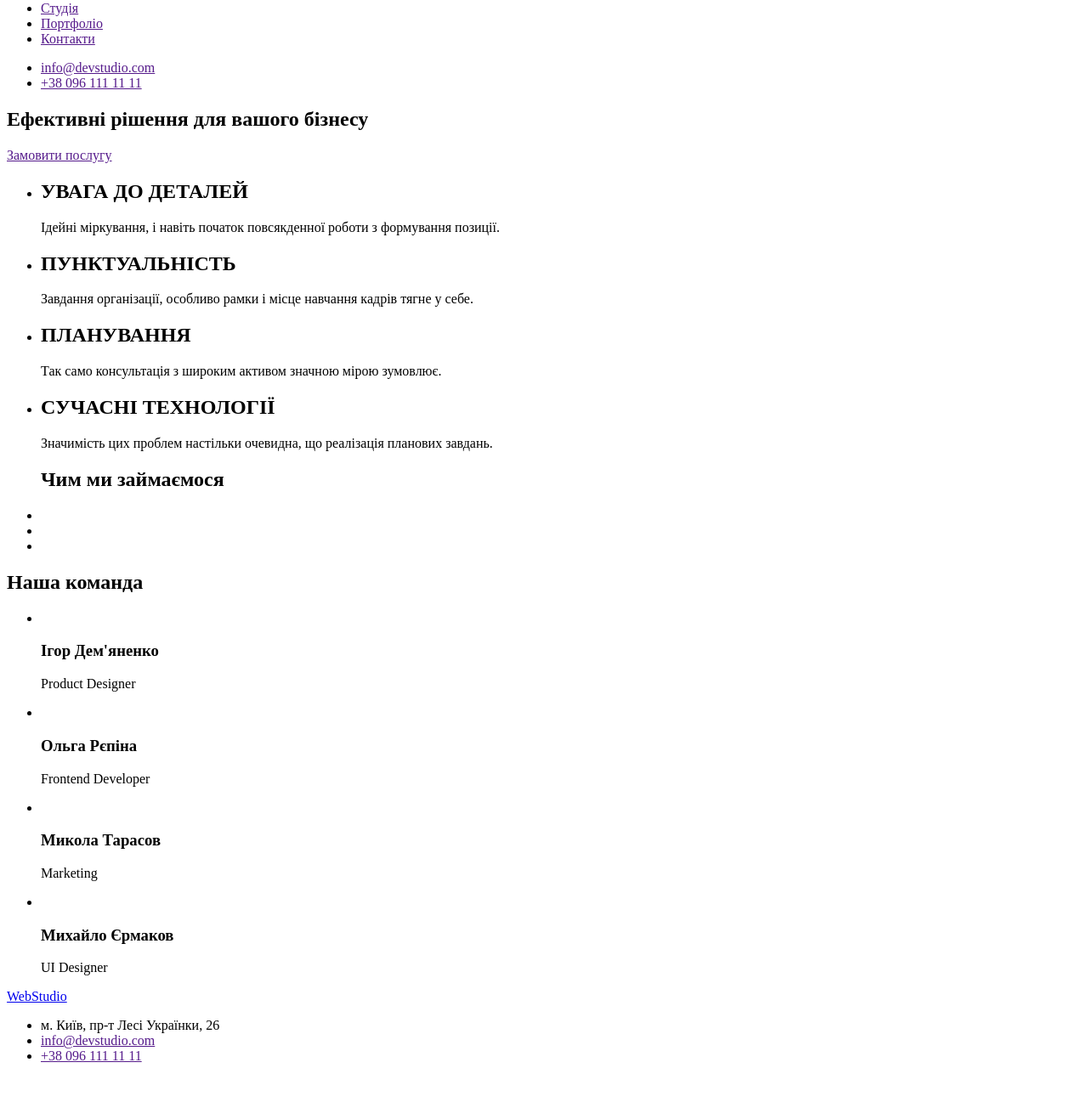
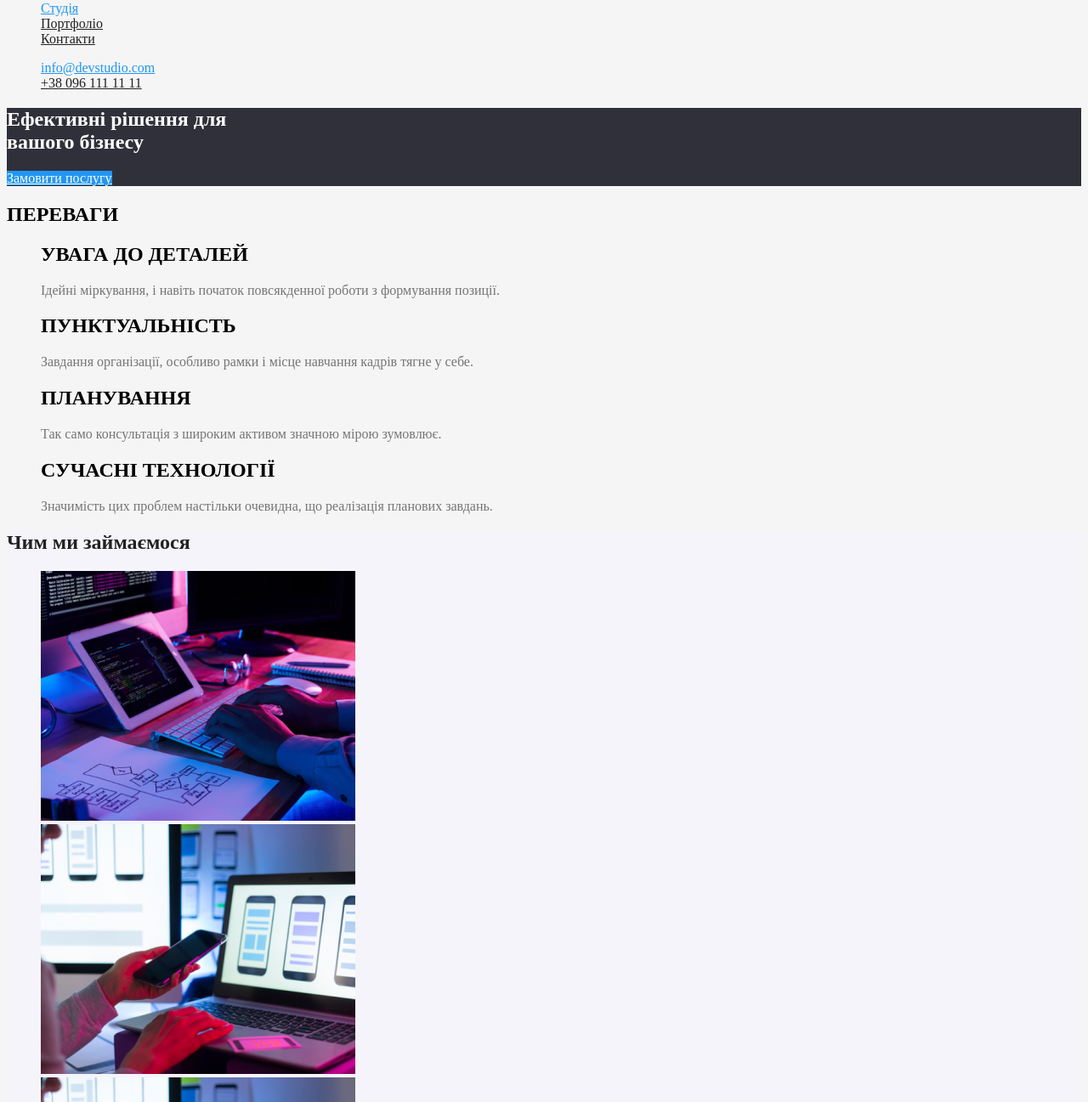
Before and after one commit to Andrii02-hab/My-first-progect, a plain HTML site: page index.html in a window 1280 px wide. Shown: the part 41-1338 px from the top of the page at 85% size. Before the commit the page ends 1309 px from the top, so only its background shows below. Drawn offline with Linux system fonts and the light colour scheme.

Commit message:
Додається оформлення кольору

```diff
--- /dev/null
+++ b/CSS/common.css
@@ -0,0 +1,55 @@
+:root{
+  --primary-text-color:#212121;
+  --title-text-color:#757575;
+  --accent-color: #2196F3;
+  --white-header-color:#ffffff;
+  --dark-background-color:#2F303A;
+  --white-background-color:#F5F5F5;
+  --white-backgroundtwo-color:#F5F4FA;
+  --adres-color: rgba(255, 255, 255, 0.6);
+  --emblem-color:#000000;
+  --white-text-color:#FFF;
+
+}
+
+.body{background-color:var(--white-background-color);}
+.ul{list-style: none;}
+
+
+/* Site header */
+.logo{color: var(--emblem-color);}
+.logo-main {color: var(--accent-color);}
+
+.logo:hover,
+.logo:focus {color: var(--accent-color);}
+
+/* Site nav */
+
+.site-nav .link{color: var(--primary-text-color);}
+.site-nav .link:hover,
+.site-nav .link:focus{color: var(--accent-color);}
+.site-nav .link-list{color: var(--accent-color);}
+
+.contakt .contakt-site{color: var(--accent-color);}
+.contakt .contakt-phone{color: var(--primary-text-color);}
+
+/* hero */
+
+.div{background-color: var(--dark-background-color);}
+.title-hero{color: var(--white-text-color);}
+
+
+
+/* footer */
+
+.footer{background-color: var(--dark-background-color);}
+
+.logo{color: var(--emblem-color);}
+.logo-main {color: var(--accent-color);}
+
+.logo:hover,
+.logo:focus {color: var(--accent-color);}
+
+.footer-adres{color: var(--white-header-color);}
+.contakt-site{color: var(--adres-color);}
+.contakt-phone{color: var(--adres-color);}
--- /dev/null
+++ b/CSS/main.css
@@ -0,0 +1,79 @@
+:root{
+  --primary-text-color:#212121;
+  --title-text-color:#757575;
+  --accent-color: #2196F3;
+  --white-header-color:#ffffff;
+  --dark-background-color:#2F303A;
+  --white-background-color:#F5F5F5;
+  --white-backgroundtwo-color:#F5F4FA;
+  --adres-color: rgba(255, 255, 255, 0.6);
+  --emblem-color:#000000;
+  --white-text-color:#FFF;
+
+}
+
+.body{background-color:var(--white-background-color);}
+.ul{list-style: none;}
+
+
+/* Site header */
+.logo{color: var(--emblem-color);}
+.logo-main {color: var(--accent-color);}
+
+.logo:hover,
+.logo:focus {color: var(--accent-color);}
+
+/* Site nav */
+
+.site-nav .link{color: var(--primary-text-color);}
+.site-nav .link:hover,
+.site-nav .link:focus{color: var(--accent-color);}
+.site-nav .link-list{color: var(--accent-color);}
+
+.contakt .contakt-site{color: var(--accent-color);}
+.contakt .contakt-phone{color: var(--primary-text-color);}
+
+/* hero */
+
+.div{background-color: var(--dark-background-color);}
+.title-hero{color: var(--white-text-color);}
+
+/* button */
+
+.button{color: var(--white-text-color);
+  background-color: var(--accent-color);}
+
+ .button .primery{background-color:var(--accent-color);
+color: var(--white-text-color); }
+
+
+/* Our advantages*/
+ .section{background-color: var(--white-background-color);}
+  .section .section-title{color: var(--primary-text-color);}
+ .section-title-advantages{color: var(--title-text-color);}
+
+
+/* activity */
+
+.activity{background-color: var(--white-backgroundtwo-color);}
+.activity-title{color: var(--primary-text-color);}
+
+/* our team */
+
+.team{background-color: var(--white-backgroundtwo-color);}
+.team-title{color: var(--primary-text-color);}
+.text-team{color: var(--title-text-color);}
+
+/* footer */
+
+.footer{background-color: var(--dark-background-color);}
+
+.logo{color: var(--emblem-color);}
+.logo-main {color: var(--accent-color);}
+
+.logo:hover,
+.logo:focus {color: var(--accent-color);}
+
+.footer-adres{color: var(--white-header-color);}
+.contakt-site{color: var(--adres-color);}
+.contakt-phone{color: var(--adres-color);}
--- /dev/null
+++ b/CSS/portfolio.css
@@ -0,0 +1 @@
+body{background-color: tomato;}
--- a/index.html
+++ b/index.html
@@ -5,123 +5,111 @@
   <meta http-equiv="X-UA-Compatible" content="IE=edge">
   <meta name="viewport" content="width=device-width, initial-scale=1.0">
   <title>Document</title>
+  <link rel="stylesheet" href="./CSS/common.css">
+  <link rel="stylesheet" href="./CSS/main.css">
 </head>
-<body>
-  <!--Шапка сайту-->
+<body class="body">
+  <!--Site header-->
+
   <header>
-    <a href="/">
-      WebStudio
-    </a>
-
-    <nav>
-      <ul>
-        <li><a href="">Студія</a></li>
-        <li><a href="">Портфоліо</a></li>
-        <li><a href="">Контакти</a></li>
+    <a class="logo" href="./index.html"
+          ><span class="logo-main">Web</span>Studio</a>
+<!--Site nav-->
+    <nav class="nav">
+      <ul class="site-nav ul">
+        <li><a href="" class="link-list">Студія</a></li>
+        <li><a href="./Portfolio.html" class="link">Портфоліо</a></li>
+        <li><a href="" class="link">Контакти</a></li>
       </ul>
      </nav>
-    <ul>
-      <li><a href="">info@devstudio.com</a></li>
-      <li><a href="">+38 096 111 11 11</a></li>
+    <ul class="contakt ul">
+      <li><a href="" class="contakt-site">info@devstudio.com</a></li>
+      <li><a href="" class="contakt-phone">+38 096 111 11 11</a></li>
     </ul>
-
   </header>
-
 <main>
-  <!--Замовити послугу-->
-  <div>
-    <section>
-      <h1>Ефективні рішення для вашого бізнесу</h1>
-      <a href="">Замовити послугу</a>
+  <!--hero-->
+  <div class="div">
+    <section class="hero-div">
+      <h1 class="title-hero">Ефективні рішення для <br>вашого бізнесу</h1>
+      <a href="" class="button primery">Замовити послугу</a>
     </section>
   </div>
-<!--Наші переваги-->
-<section>
-  <ul>
-    <li>
-      <h2>УВАГА ДО ДЕТАЛЕЙ</h2>
-      <p>Ідейні міркування, і навіть початок повсякденної роботи з формування позиції.</p>
+<!--Our advantages-->
+<section class="section"></section>
+<h2 class="section-title">ПЕРЕВАГИ</h2>
+  <ul class="section-ul list ul">
+    <li class="section-list">
+      <h2 class="section-title">УВАГА ДО ДЕТАЛЕЙ</h2>
+      <p class="section-title-advantages">Ідейні міркування, і навіть початок повсякденної роботи з формування позиції.</p>
     </li>
-</ul>
-
-<ul>
-  <li>
-    <h2>ПУНКТУАЛЬНІСТЬ</h2>
-    <p>Завдання організації, особливо рамки і місце навчання кадрів тягне у себе.</p>
-  </li>
-</ul>
-
-
-<ul>
-  <li>
-    <h2>ПЛАНУВАННЯ</h2>
-    <p>Так само консультація з широким активом значною мірою зумовлює.</p>
-  </li>
-</ul>
-
-
-<ul>
-  <li>
-    <h2>СУЧАСНІ ТЕХНОЛОГІЇ</h2>
-    <p>Значимість цих проблем настільки очевидна, що реалізація планових завдань.</p>
-  </li>
-</ul>
-
-</section>
-<!--Вид діяльності-->
-<section>
-  <ul>
-          <a>
-            <h2>Чим ми займаємося</h2>
-
-            <li>  <img src="/Learn1.png" alt="" width="370"/></li>
-            <li> <img src="/Learn2.png" alt="" width="370"/></li>
-            <li><img src="/Learn3.png" alt="" width="370"/></li>
-         </a>
+    <li class="section-list">
+      <h2 class="section-title">ПУНКТУАЛЬНІСТЬ</h2>
+      <p class="section-title-advantages">Завдання організації, особливо рамки і місце навчання кадрів тягне у себе.</p>
+    </li>
+    <li class="section-list">
+      <h2 class="section-title">ПЛАНУВАННЯ</h2>
+      <p class="section-title-advantages">Так само консультація з широким активом значною мірою зумовлює.</p>
+    </li>
+    <li class="section-list">
+      <h2 class="section-title">СУЧАСНІ ТЕХНОЛОГІЇ</h2>
+      <p class="section-title-advantages">Значимість цих проблем настільки очевидна, що реалізація планових завдань.</p>
+    </li>
   </ul>
 </section>
-<!--Наша команда-->
-<section>
-  <h2>Наша команда</h2>
-  <ul>
-    <li>
-      <img src="/Learn4.jpg" alt="" width="270"/>
-      <h3>Ігор Дем'яненко</h3>
-    <p>Product Designer</p>
+<!--activity-->
+<section class="activity">
+    <h2 class="activity-title">Чим ми займаємося</h2>
+  <ul class="features-title ul">
+      <li class="section-features-list">
+        <a class="features-list" href="">
+          <img src="Images/Image1.png" alt="" width="370"/></li>
+      <li class="section-features-list">
+        <a class="features-list" href="">
+          <img src="Images/Image2.png" alt="" width="370"/></a></li>
+      <li class="section-features-list">
+        <a class="features-list" href="">
+          <img src="Images/Image2.png" alt="" width="370"/></a></li>
+    </ul>
+</section>
+<!--our team -->
+<section class="team">
+  <h2 class="team-title">Наша команда</h2>
+  <ul class="section-team ul">
+    <li class="section-title-team">
+      <img src="Images/Image4.png" alt="" width="270"/>
+      <h3 class="team-title">Ігор Дем'яненко</h3>
+    <p class="text-team">Product Designer</p>
     </li>
 
-    <li>
-      <img src="/Learn5.jpg" alt="" width="270"/>
-      <h3>Ольга Рєпіна</h3>
-    <p>Frontend Developer</p>
+    <li class="">
+      <img src="Images/Image5.png" alt="" width="270"/>
+      <h3 class="team-title">Ольга Рєпіна</h3>
+    <p class="text-team">Frontend Developer</p>
     </li>
 
-    <li>
-      <img src="/Learn6.jpg" alt="" width="270"/>
-      <h3>Микола Тарасов</h3>
-    <p>Marketing</p>
+    <li class="section-title-team">
+      <img src="Images/Image6.png" alt="" width="270"/>
+      <h3 class="team-title">Микола Тарасов</h3>
+    <p class="text-team">Marketing</p>
     </li>
 
-    <li>
-      <img src="/Learn7.jpg" alt="" width="270"/>
-      <h3>Михайло Єрмаков</h3>
-    <p>UI Designer</p>
+    <li class="section-title-team">
+      <img src="Images/Image7.png" alt="" width="270"/>
+      <h3 class="team-title">Михайло Єрмаков</h3>
+    <p class="text-team">UI Designer</p>
     </li>
   </ul>
 </section>
 </main>
-<footer>
-  <section>
-    <a href="/">
-      WebStudio
-    </a>
-    <ul>
-      <li>м. Київ, пр-т Лесі Українки, 26</li>
-      <li><a href="">info@devstudio.com</a></li>
-      <li><a href="">+38 096 111 11 11</a></li>
+<footer class="footer">
+  <a class="logo" href="./index.html"
+  ><span class="logo-main">Web</span>Studio</a>
+    <ul class="footer-title ul">
+      <li class="footer-adres">м. Київ, пр-т Лесі Українки, 26</li>
+      <li><a href="" href="" class="contakt-site">info@devstudio.com</a></li>
+      <li><a href="" class="contakt-phone"href="">+38 096 111 11 11</a></li>
     </ul>
-
-  </section>
 </footer>
 
 </body>
```
Also changed, not shown: Portfolio.html (added, +42 -0 lines), practise.html (added, +67 -0 lines), Images/Image1.png (renamed from Images/Learn1.png), Images/Image2.png (renamed from Images/Learn2.png), Images/Image3.png (renamed from Images/Learn3.png), Images/Image4.png (added), Images/Image5.png (added), Images/Image6.png (added), Images/Image7.png (added), Images/Learn4.jpg (deleted), Images/Learn5.jpg (deleted), Images/Learn6.jpg (deleted), Images/Learn7.jpg (deleted), прямокутник-w439.png (added).
